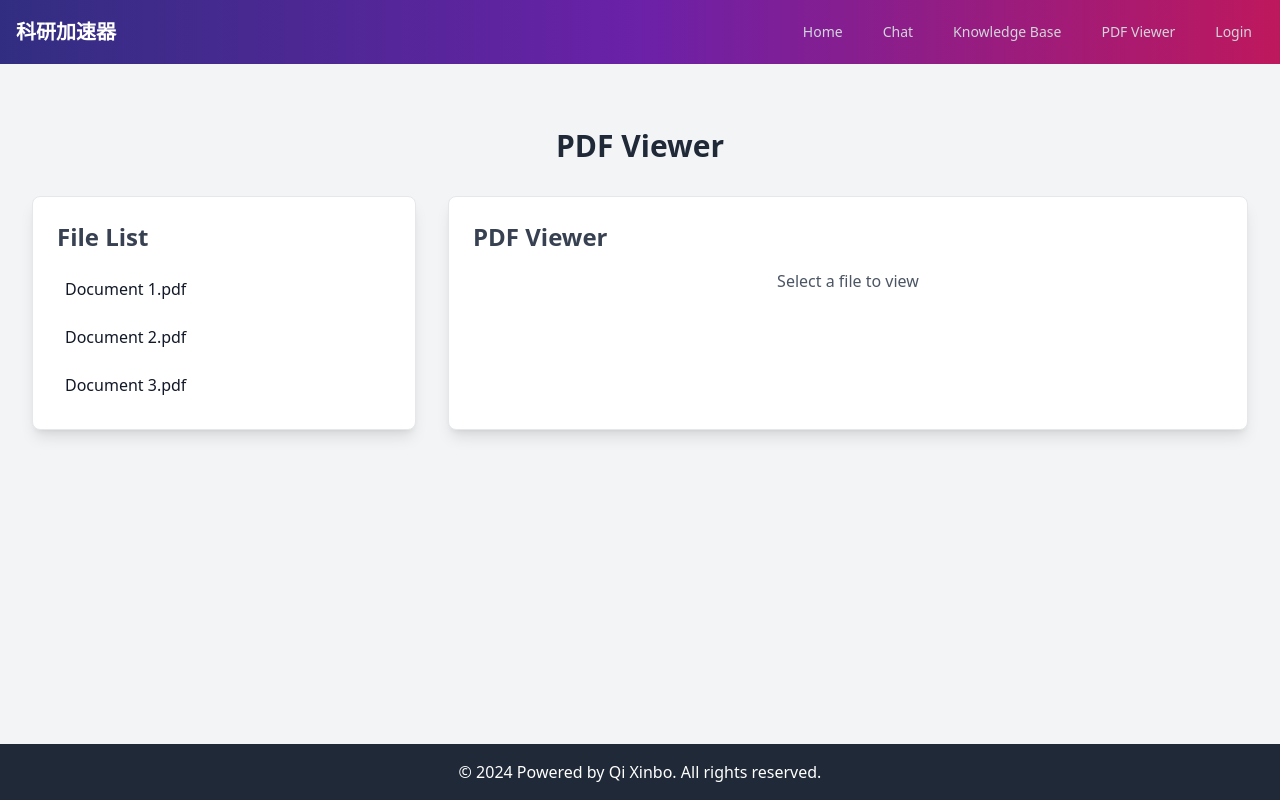
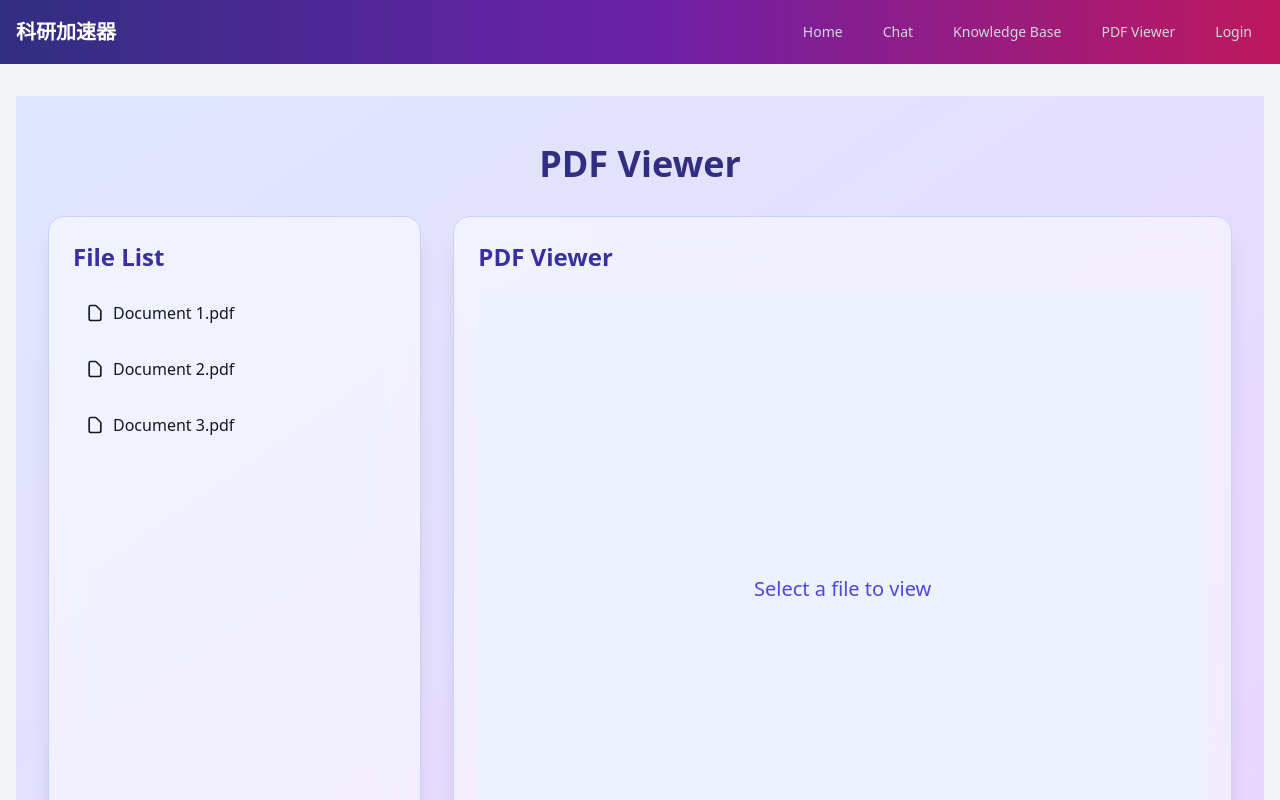
Before and after one commit to qixinbo/ResearchIdeaGenerator, a Vue app in the folder IdeaGenerator/frontend/: page /pdf-viewer in a window 1280 px wide. Shown: the top 800 px of the page. Built offline with nearby package versions, Linux system fonts and the light colour scheme.

Commit message:
update pdf ui

```diff
--- a/IdeaGenerator/frontend/src/views/PDFViewer.vue
+++ b/IdeaGenerator/frontend/src/views/PDFViewer.vue
@@ -21,33 +21,44 @@ const selectFile = (fileId) => {
 </script>
 
 <template>
-  <div class="container mx-auto px-4 py-8">
-    <h2 class="text-3xl font-bold mb-8 text-center text-gray-800">PDF Viewer</h2>
+  <div class="min-h-screen bg-gradient-to-br from-indigo-100 to-purple-200 py-12 px-4 sm:px-6 lg:px-8">
+    <div class="max-w-7xl mx-auto">
+      <h2 class="text-4xl font-extrabold mb-8 text-center text-indigo-900">PDF Viewer</h2>
 
-    <div class="grid grid-cols-1 md:grid-cols-3 gap-8">
+      <div class="grid grid-cols-1 lg:grid-cols-3 gap-8">
         <!-- File list -->
-      <div class="bg-white rounded-lg shadow-lg p-6 border border-gray-200">
-        <h3 class="text-2xl font-semibold mb-4 text-gray-700">File List</h3>
+        <div class="bg-white bg-opacity-50 backdrop-filter backdrop-blur-lg rounded-2xl shadow-xl p-6 border border-indigo-200">
+          <h3 class="text-2xl font-semibold mb-4 text-indigo-800">File List</h3>
           <ul class="space-y-2">
             <li v-for="file in pdfFiles" :key="file.id"
                 @click="selectFile(file.id)"
-              class="cursor-pointer p-2 rounded hover:bg-gray-100 transition duration-200"
-              :class="{ 'bg-blue-100': file.id === selectedFileId }">
+                class="cursor-pointer p-3 rounded-lg"
+                :class="file.id === selectedFileId ? 'bg-indigo-500 text-white' : 'hover:bg-indigo-100'">
+              <span class="flex items-center">
+                <svg class="w-5 h-5 mr-2" fill="none" stroke="currentColor" viewBox="0 0 24 24" xmlns="http://www.w3.org/2000/svg">
+                  <path stroke-linecap="round" stroke-linejoin="round" stroke-width="2" d="M7 21h10a2 2 0 002-2V9.414a1 1 0 00-.293-.707l-5.414-5.414A1 1 0 0012.586 3H7a2 2 0 00-2 2v14a2 2 0 002 2z"></path>
+                </svg>
                 {{ file.name }}
+              </span>
             </li>
           </ul>
         </div>
 
         <!-- PDF Viewer -->
-      <div class="md:col-span-2 bg-white rounded-lg shadow-lg p-6 border border-gray-200">
-        <h3 class="text-2xl font-semibold mb-4 text-gray-700">PDF Viewer</h3>
-        <div v-if="selectedFile" class="w-full h-[600px]">
+        <div class="lg:col-span-2 bg-white bg-opacity-50 backdrop-filter backdrop-blur-lg rounded-2xl shadow-xl p-6 border border-indigo-200">
+          <h3 class="text-2xl font-semibold mb-4 text-indigo-800">PDF Viewer</h3>
+          <div v-if="selectedFile" class="w-full h-[600px] rounded-lg overflow-hidden shadow-inner">
             <VuePdfEmbed :source="selectedFile.url" />
           </div>
-        <div v-else class="text-center text-gray-600">
-          Select a file to view
+          <div v-else class="flex items-center justify-center h-[600px] text-center text-indigo-600 bg-indigo-50 rounded-lg">
+            <p class="text-xl">Select a file to view</p>
+          </div>
         </div>
       </div>
     </div>
   </div>
 </template>
+
+<style scoped>
+/* 可以添加一些额外的样式，如果需要的话 */
+</style>
```
Lines whose indentation alone changed are shown as unchanged.
